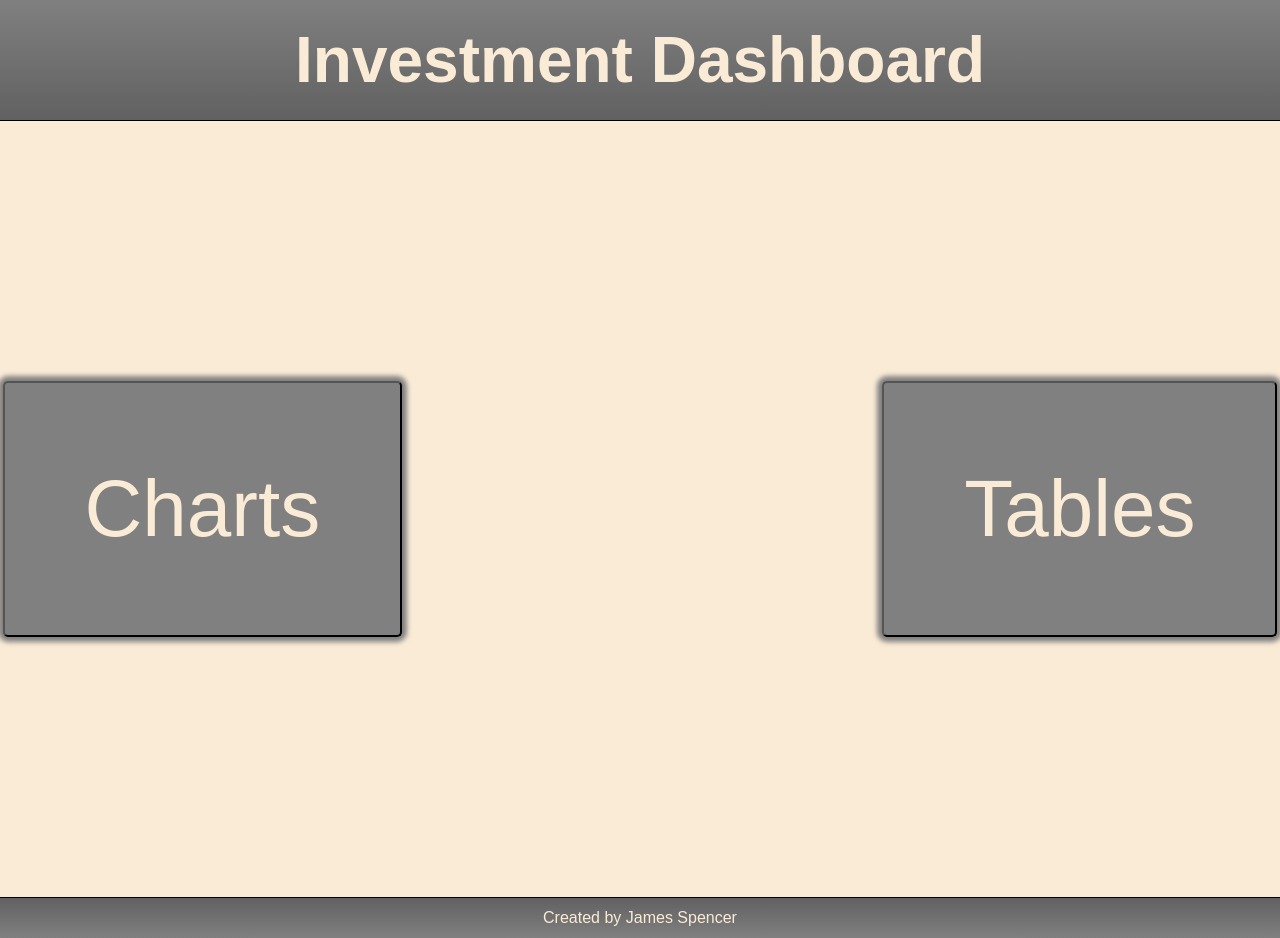
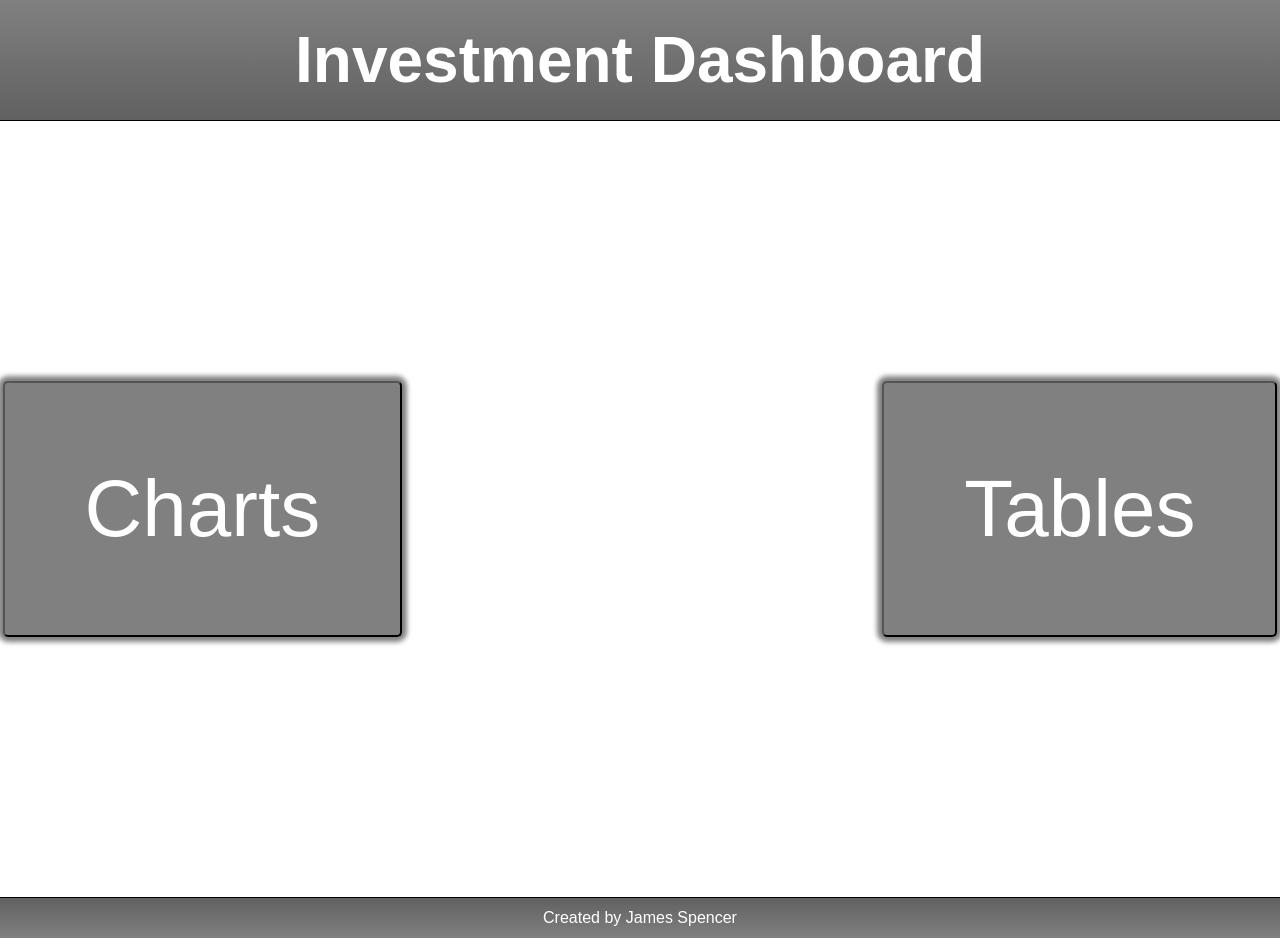
Before and after one commit to jkcswd/Investment-Dashboard-frontend, a React (Create React App) app: page / in a window 1280 px wide. Built offline with nearby package versions, Linux system fonts and the light colour scheme.

Commit message:
change color to white

```diff
--- a/src/components/App/App.css
+++ b/src/components/App/App.css
@@ -1,6 +1,6 @@
 .App {
   height: 100%;
-  color:antiquewhite
+  color:white
 }
 
 header {
@@ -21,7 +21,7 @@ main {
   display: flex;
   align-items: center;
   justify-content: center;
-  background-color: antiquewhite;
+  background-color: white;
 }
 
 footer {
@@ -36,12 +36,12 @@ footer {
 }
 
 header, footer {
-  color: antiquewhite;
+  color: white;
 }
 
 .App button {
   font-size: 5em;
-  color: antiquewhite;
+  color: white;
   border-radius: 5px;
   padding: 1em;
   margin: 3em;
```
